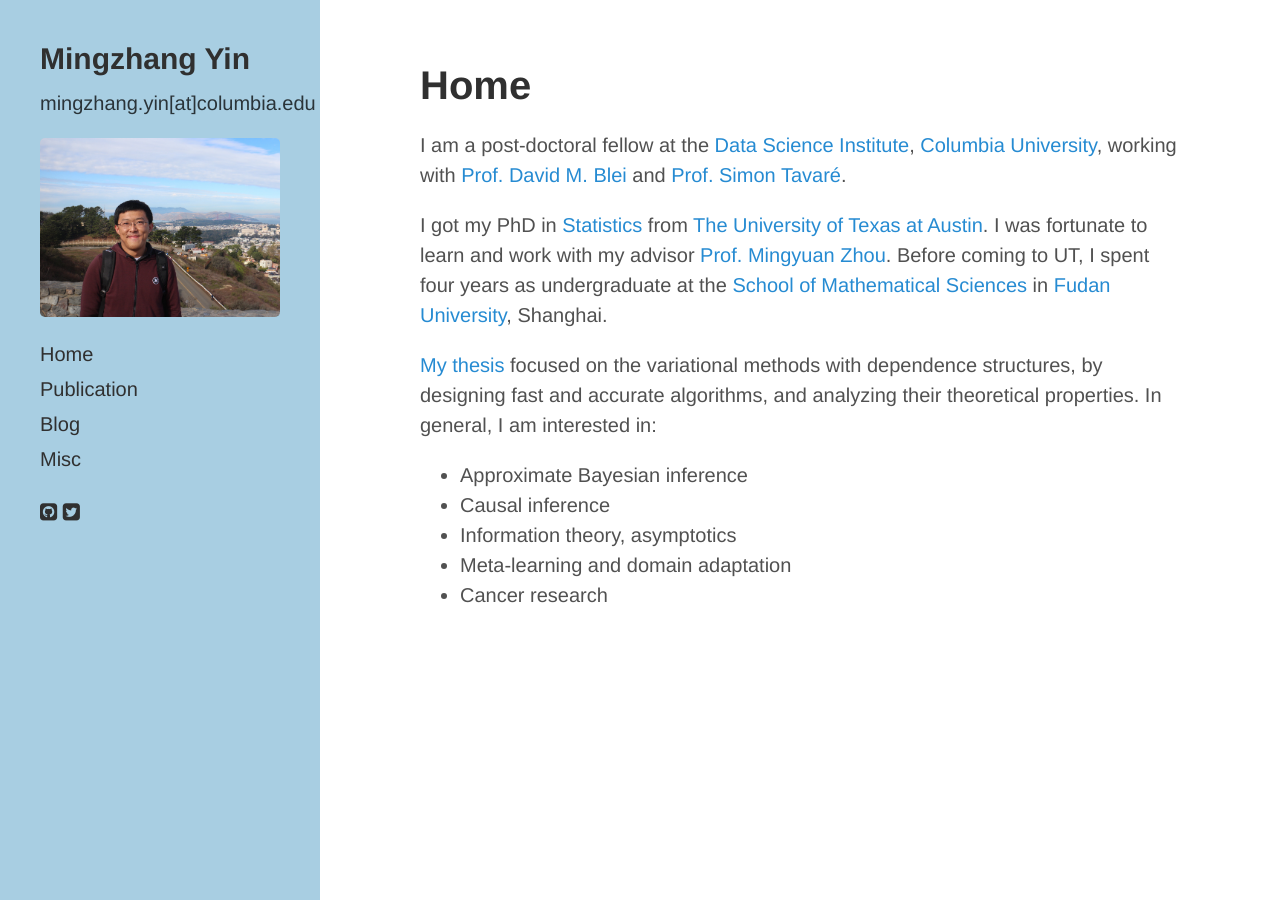
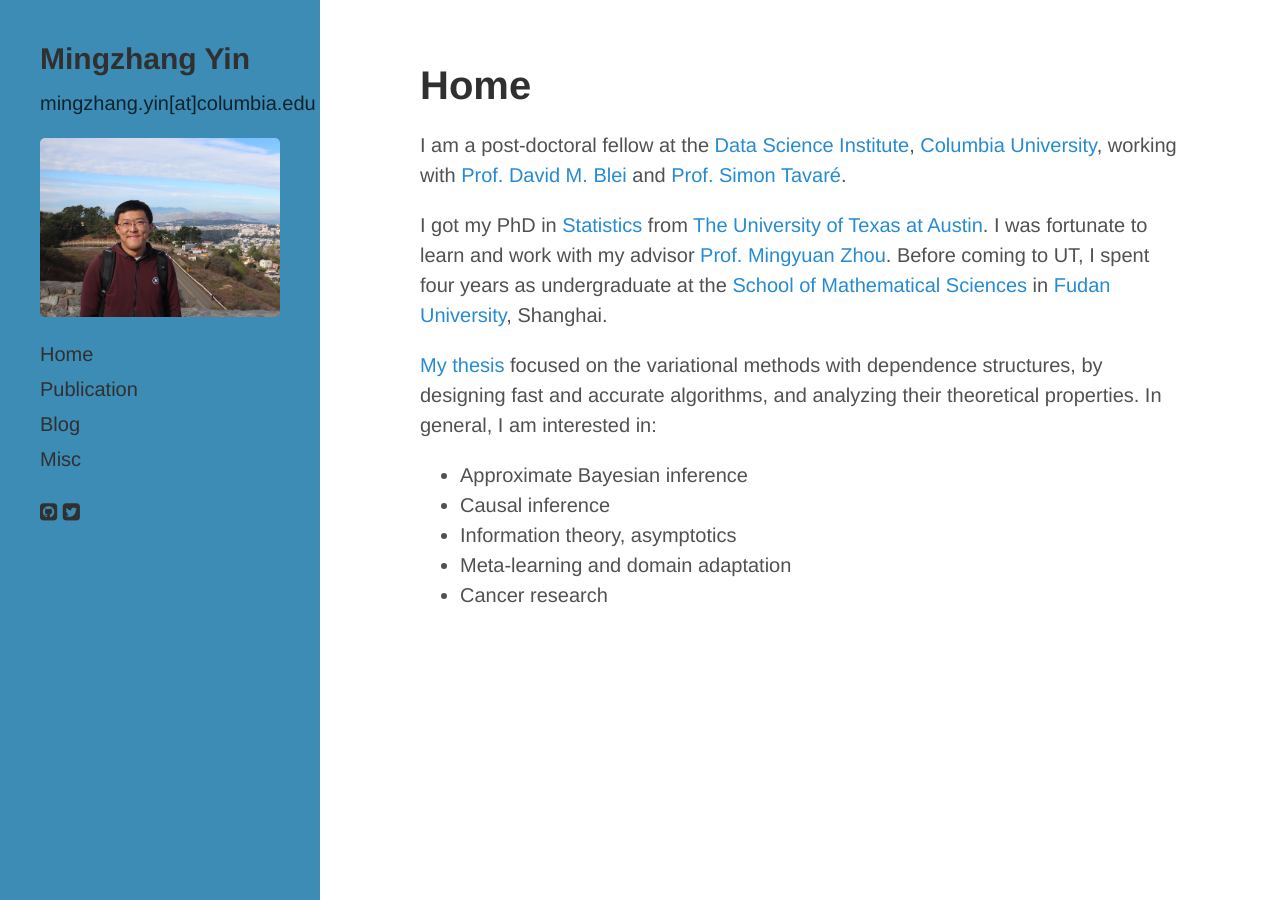
Before and after one commit to mingzhang-yin/mingzhang-yin.github.io, a Jekyll site: the page built from index.md, in a window 1280 px wide. Built offline with Jekyll 4.4.1, drawn with Linux system fonts in a browser that asks for light colours; nearby versions of some CDN libraries.

Commit message:
Update hyde.css

```diff
--- a/public/css/hyde.css
+++ b/public/css/hyde.css
@@ -39,7 +39,7 @@ html {
   text-align: center;
   padding: 2rem 1rem;
   color: rgba(0,0,0,0.75);
-  background-color:#a8cee2;
+  background-color:#3c8cb5;
 }
 @media (min-width: 48em) {
   .sidebar {
```
